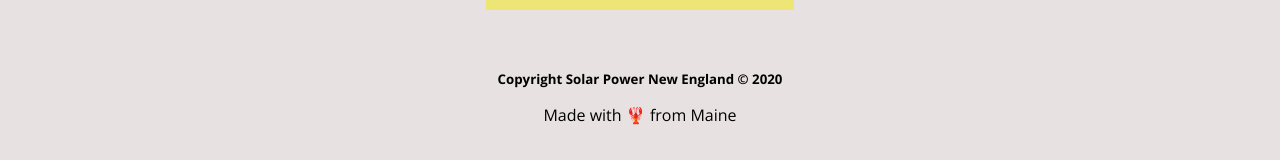
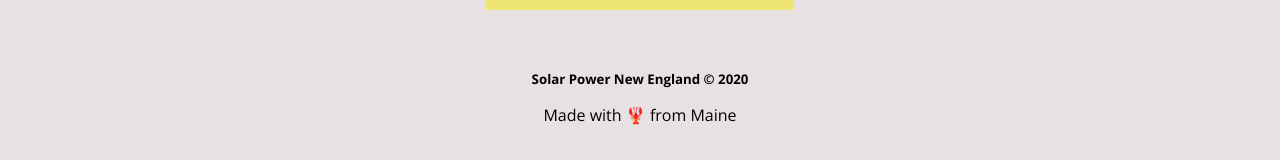
Before and after one commit to robitaille1/solar-ne, a React (Create React App) app: page / in a window 1280 px wide. Shown: the part 4982-5142 px from the top of the page. Built offline with nearby package versions, Linux system fonts and the light colour scheme.

Commit message:
removed the word copyright

```diff
--- a/src/components/Footer/Footer.js
+++ b/src/components/Footer/Footer.js
@@ -35,7 +35,7 @@ function Footer() {
               <img className='flags' src={newFlag} alt='current flag of Maine'/>
             </div>
             <div className='container copyright'>
-                <h5>Copyright Solar Power New England © {date.getFullYear()} </h5>
+                <h5>Solar Power New England © {date.getFullYear()} </h5>
                 <p>Made with <span role='img' aria-label="lobster">🦞</span> from Maine</p>
             </div>
         </nav>
```
